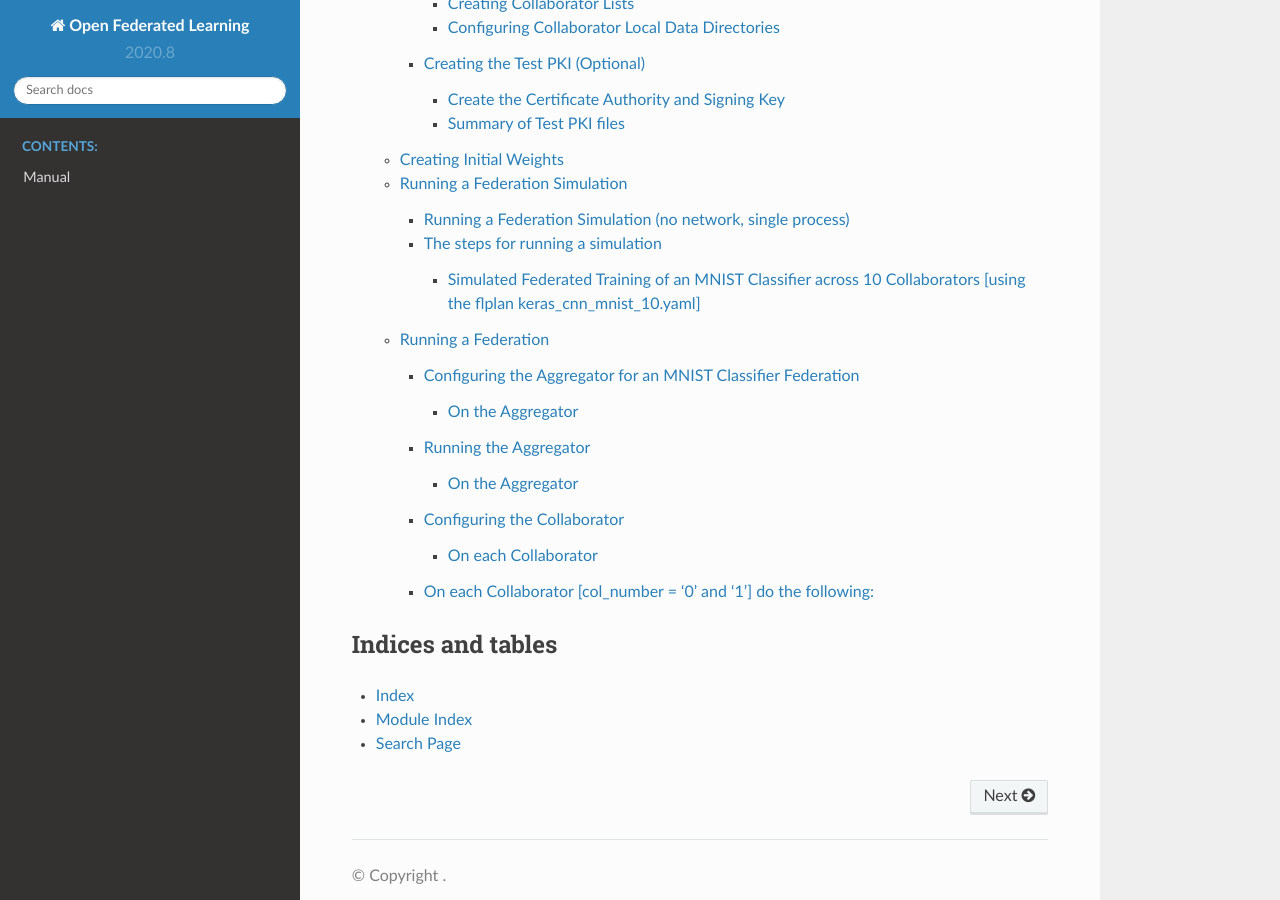
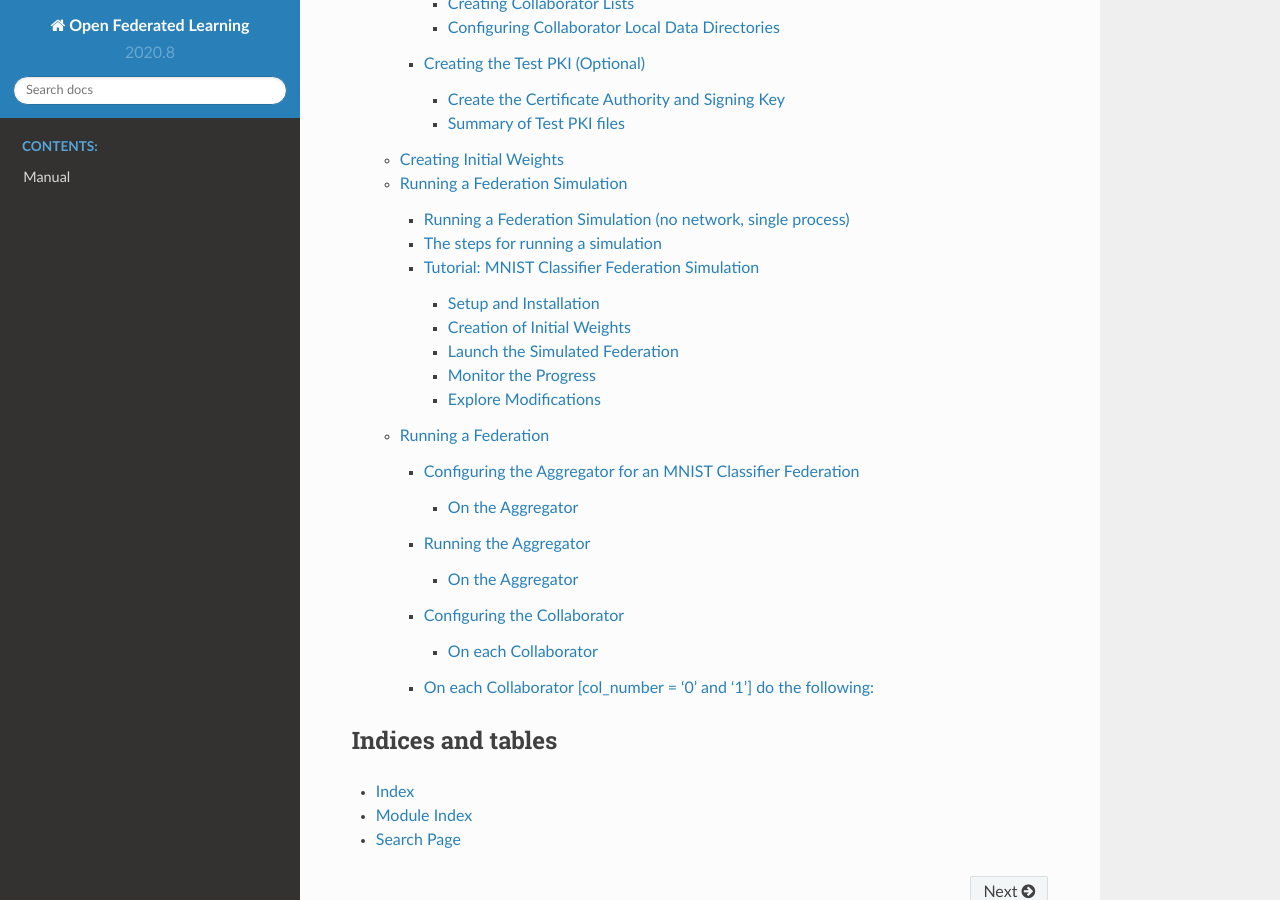
Before and after one commit to sarthakpati/OpenFederatedLearning, a Sphinx documentation site: the page built from docs/index.rst, in a window 1280 px wide and 900 px high, scrolled down 949 px. Built offline with Sphinx 7.4.7 and the Read the Docs theme 2.0.0, drawn with Linux system fonts in a browser that asks for light colours; pages that are not in the unit, such as notebooks, are missing from menus; some of the changed lines change nothing that is shown.

Commit message:
updating the running of multi and single process federation in the manual (#6)
* Create running_federation_simulation.tutorial_mnist.rst

Adding MNIST simulation as a separate file

* Update running_federation_simulation.tutorial_mnist.rst

small word change

* Update installation_and_setup.rst

trying to fix links

* Update running_federation_simulation.single_process_simulation_script.rst

trying to fix links

* Update installation_and_setup.rst

* Update running_federation.configure_aggregator.rst

correcting link to installation and setup

* Update running_federation_simulation.single_process_simulation_script.rst

* Update running_federation_simulation.single_process_simulation_script.rst

* Update running_federation_simulation.single_process_simulation_script.rst

* Update running_federation_simulation.tutorial_mnist.rst

* Update running_federation_simulation.tutorial_mnist.rst

* Update running_federation_simulation.tutorial_mnist.rst

* Update running_federation_simulation.tutorial_mnist.rst

* Update running_federation_simulation.tutorial_mnist.rst

Co-authored-by: Edwards <edwardsb@spr-gpu01.jf.intel.com>

```diff
--- a/docs/running_federation.configure_aggregator.rst
+++ b/docs/running_federation.configure_aggregator.rst
@@ -22,7 +22,7 @@
 On the Aggregator
 ~~~~~~~~~~~~~~~~~
 
-1. Go through installation and setup (see :ref:`installation_and_setup`), with the following in mind. In this case, we require make install_openfl and make install_openfl_tensorflow. The tensorflow piece is required, as we will have the aggregator create the initial weights using the model code. The aggregator does not require this otherwise,and indeed the creation of initial weights can be done on a collaborator machine and copied to the aggregator (who needs it to start the federation) if you wish. Though the collaborator list we use here is already provided in the repository (and is already compatible with the flplan and local_data_config default file), you will also need to make sure you create a copy of the network config as part of this setup and enter in the appropriate FQDN for this machine that is running the aggregator. Finally the PKI will also be needed, and we will set up a single cert (use the common name, 'test', to be shared with the two collaborators.
+1. Go through :ref:`installation_and_setup` with the following in mind. In this case, we require make install_openfl and make install_openfl_tensorflow. The tensorflow piece is required, as we will have the aggregator create the initial weights using the model code. The aggregator does not require this otherwise,and indeed the creation of initial weights can be done on a collaborator machine and copied to the aggregator (who needs it to start the federation) if you wish. Though the collaborator list we use here is already provided in the repository (and is already compatible with the flplan and local_data_config default file), you will also need to make sure you create a copy of the network config as part of this setup and enter in the appropriate FQDN for this machine that is running the aggregator. Finally the PKI will also be needed, and we will set up a single cert (use the common name, 'test', to be shared with the two collaborators.
 
 When all of set up is done, copy the following files to all of the collaborators that are running on different machines:
 
--- a/docs/running_federation_simulation.single_process_simulation_script.rst
+++ b/docs/running_federation_simulation.single_process_simulation_script.rst
@@ -28,37 +28,21 @@
 The steps for running a simulation
 ----------------------------------
 
-Simulated Federated Training of an MNIST Classifier across 10 Collaborators [using the flplan keras_cnn_mnist_10.yaml]
-^^^^^^^^^^^^^^^^^^^^^^^
 
-1. Go through the steps for project installation and setup [:ref:'installation_and_setup'], skipping the creation of PKI.
+1. Go through the steps for project :ref:`installation_and_setup`  with the following in mind. In this case, we require make install_openfl as well as installation of ML framework libraries (supported now are make install_openfl_tensorflow and make install_openfl_pytorch) as we will be running both the aggregator and all collaborators (and thus models) here. Though the network will not be used here, we still currently require that the flplan default network file is present even when running simulations, however it's contents can be exactly the same as the example file as far as running simulation goes. Finally, the PKI creation step can be skipped as we will not be using the network here.
 
-2. Create the initial weights file using the keras_cnn_mnist_10.yaml plan [:ref:'creating_initial_weights'].
-
-3. Kick off the simulation using the keras_cnn_mnist_10.yaml plan and the collaborator list of ten collaborators provided in the repository to be used with this plan and the default local data config.
+2. From the bin directory, run the following command (see the notes on :ref:`creating_initial_weights` from the flplan for further options on parameters to this script) :
 
 .. code-block:: console
 
-  $ ../venv/bin/python run_simulation_from_flplan.py -p keras_cnn_mnist_10.yaml -c cols_10.yaml
+  $ ../venv/bin/python create_initial_weights_file_from_flplan.py -p <flpan filename> -c <collaborators list filename>
+
+3. Again from the bin directory, kick off the simulation by running the following:
+
+.. code-block:: console
+
+  $ ../venv/bin/python run_simulation_from_flplan.py -p <flpan filename> -c <collaborators list filename>
 
 
 
-4. You'll find the output from the aggregator in bin/logs/aggregator.log. Grep this file to see results (one example below). You can check the progress as the simulation runs, if desired.
-
-.. code-block:: console
-
-  $ pwd                                                                                                                                                                                                                            msheller@spr-gpu01
-    /home/<user>/git/openfl/bin
-  $ grep -A 2 "round results" logs/aggregator.log
-    2020-03-30 13:45:33,404 - openfl.aggregator.aggregator - INFO - round results for model id/version KerasCNN/1
-    2020-03-30 13:45:33,404 - openfl.aggregator.aggregator - INFO -        validation: 0.4465000107884407
-    2020-03-30 13:45:33,404 - openfl.aggregator.aggregator - INFO -        loss: 1.0632034242153168
-    --
-    2020-03-30 13:45:35,127 - openfl.aggregator.aggregator - INFO - round results for model id/version KerasCNN/2
-    2020-03-30 13:45:35,127 - openfl.aggregator.aggregator - INFO -        validation: 0.8630000054836273
-    2020-03-30 13:45:35,127 - openfl.aggregator.aggregator - INFO -        loss: 0.41314733028411865
-    --
-
-Note that aggregator.log is always appended to, so will include results from previous runs.
-
-5. Edit the plan to train for more rounds, etc.
+4. You'll find the output from the aggregator in bin/logs/aggregator.log. Grep this file to see results. You can check the progress as the simulation runs, if desired. The aggregator.log is always appended to, so will include results from previous runs.
--- /dev/null
+++ b/docs/running_federation_simulation.tutorial_mnist.rst
@@ -0,0 +1,80 @@
+.. # Copyright (C) 2020 Intel Corporation
+.. # Licensed under the Apache License, Version 2.0 (the "License");
+.. # you may not use this file except in compliance with the License.
+.. # You may obtain a copy of the License at
+.. #
+.. #     http://www.apache.org/licenses/LICENSE-2.0
+.. #
+.. # Unless required by applicable law or agreed to in writing, software
+.. # distributed under the License is distributed on an "AS IS" BASIS,
+.. # WITHOUT WARRANTIES OR CONDITIONS OF ANY KIND, either express or implied.
+.. # See the License for the specific language governing permissions and
+.. # limitations under the License.
+
+Tutorial: MNIST Classifier Federation Simulation
+^^^^^^^^^^^^^^^^^^^^^^^^^^^^^^^^^^^^^^^^^^^^^^^^^^
+
+For this example, we will use an example flplan (bin/federations/plans/keras_cnn_mnist_10.yaml) that will work in conjunction with an example collaborators list (bin/federations/collaborator_lists/cols_10.yaml) for which entries already exist in the example local data config (bin/federations/local_data_config.yaml) enabling a predetermined sharding of the MNIST public dataset across 10 collaborators.
+
+Setup and Installation
+----------------------
+
+1. Clone the repository onto a linux machine the has Python 3.5 or greater, and the virtualenv library installed.
+
+2. Enter the top level directory of our project, and install the project with support for Keras models.
+
+.. code-block:: console
+
+  $ make install_openfl install_openfl_tensorflow
+
+3. Make an exact copy of the example network configuration to ensure one exists (it needs to be there, but in this case it's contents are not important).
+
+.. code-block:: console
+
+  $ cp bin/federations/plans/defaults/network.yaml.example bin/federations/plans/defaults/network.yaml
+
+
+Creation of Initial Weights
+---------------------------
+
+4. Create the initial weights file by running the following command from the bin directory:
+
+.. code-block:: console
+
+  $ ../venv/bin/python create_initial_weights_file_from_flplan.py -p <keras_cnn_mnist_10.yaml> -c <cols_10.yaml>
+
+
+Launch the Simulated Federation
+-------------------------------
+
+5. Again from the bin directory, kick off the simulation by running the following:
+
+.. code-block:: console
+
+  $ ../venv/bin/python run_simulation_from_flplan.py -p <keras_cnn_mnist_10.yaml> -c <cols_10.yaml>
+
+Monitor the Progress
+--------------------
+
+6. You'll find the output from the aggregator in bin/logs/aggregator.log. Grep this file to see results (one example below). You can check the progress as the simulation runs, if desired.
+
+.. code-block:: console
+
+  $ pwd                                                                                                                                                                                                                            msheller@spr-gpu01
+    /home/<user>/git/openfl/bin
+  $ grep -A 2 "round results" logs/aggregator.log
+    2020-03-30 13:45:33,404 - openfl.aggregator.aggregator - INFO - round results for model id/version KerasCNN/1
+    2020-03-30 13:45:33,404 - openfl.aggregator.aggregator - INFO -        validation: 0.4465000107884407
+    2020-03-30 13:45:33,404 - openfl.aggregator.aggregator - INFO -        loss: 1.0632034242153168
+    --
+    2020-03-30 13:45:35,127 - openfl.aggregator.aggregator - INFO - round results for model id/version KerasCNN/2
+    2020-03-30 13:45:35,127 - openfl.aggregator.aggregator - INFO -        validation: 0.8630000054836273
+    2020-03-30 13:45:35,127 - openfl.aggregator.aggregator - INFO -        loss: 0.41314733028411865
+    --
+
+Note that aggregator.log is always appended to, so will include results from previous runs.
+
+Explore Modifications
+----------------------
+
+7. Edit the plan and related files to train for more rounds, more collaborators etc.
```
